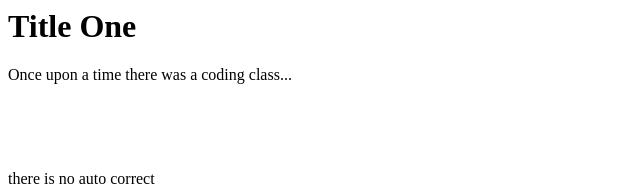
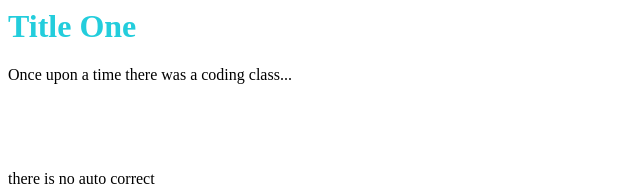
Before and after one commit to Antonin021/codemode, a plain HTML site: page index.html in a window 1280 px wide. Shown: the top 186 px of the page, without its empty margins (0-640 px from the left). Drawn offline with Linux system fonts and the light colour scheme.

```diff
--- a/index.html
+++ b/index.html
@@ -1,6 +1,7 @@
 <html>
   <head>
       <title> really really cool title </title>
+      <link rel="stylesheet" href="main.css"
     <head>
     <body>
       <h1> Title One </h1>
--- /dev/null
+++ b/main.css
@@ -0,0 +1,3 @@
+h1 {
+    color: #23CDDC;
+}
```
